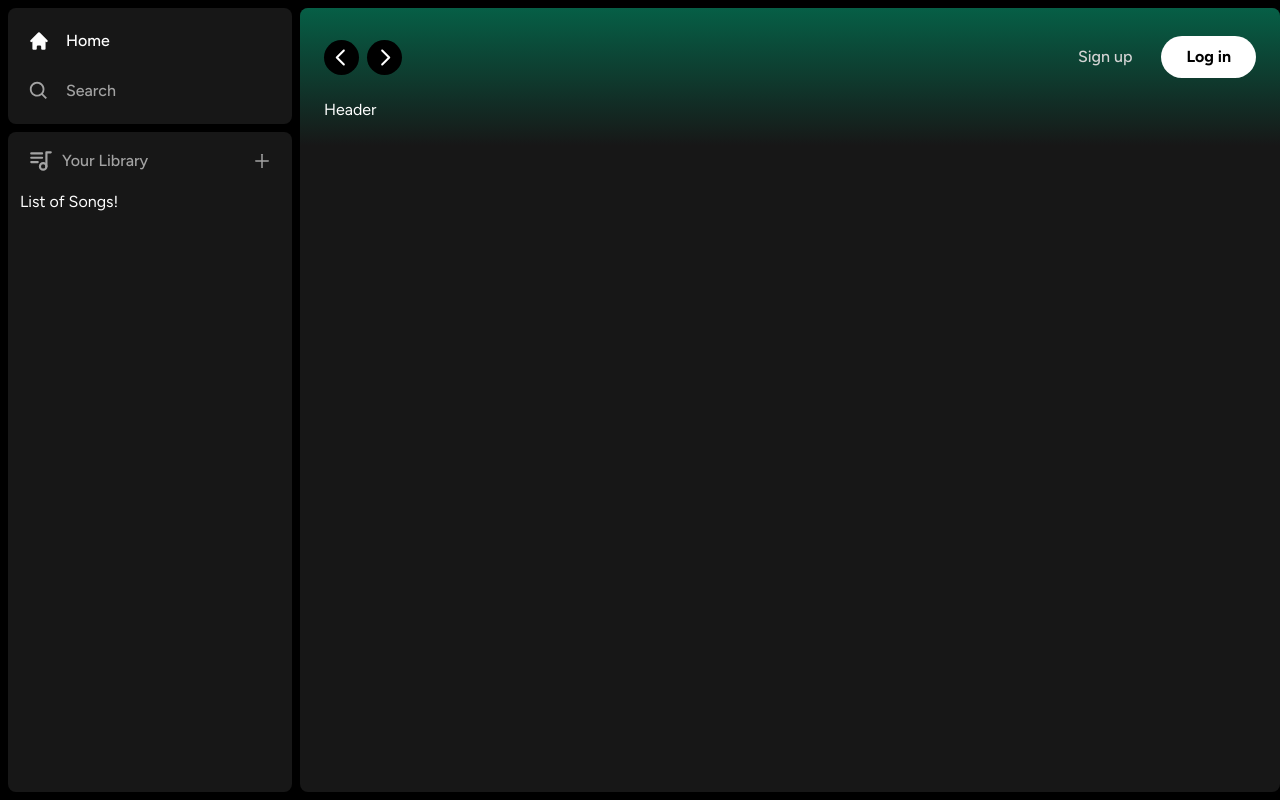
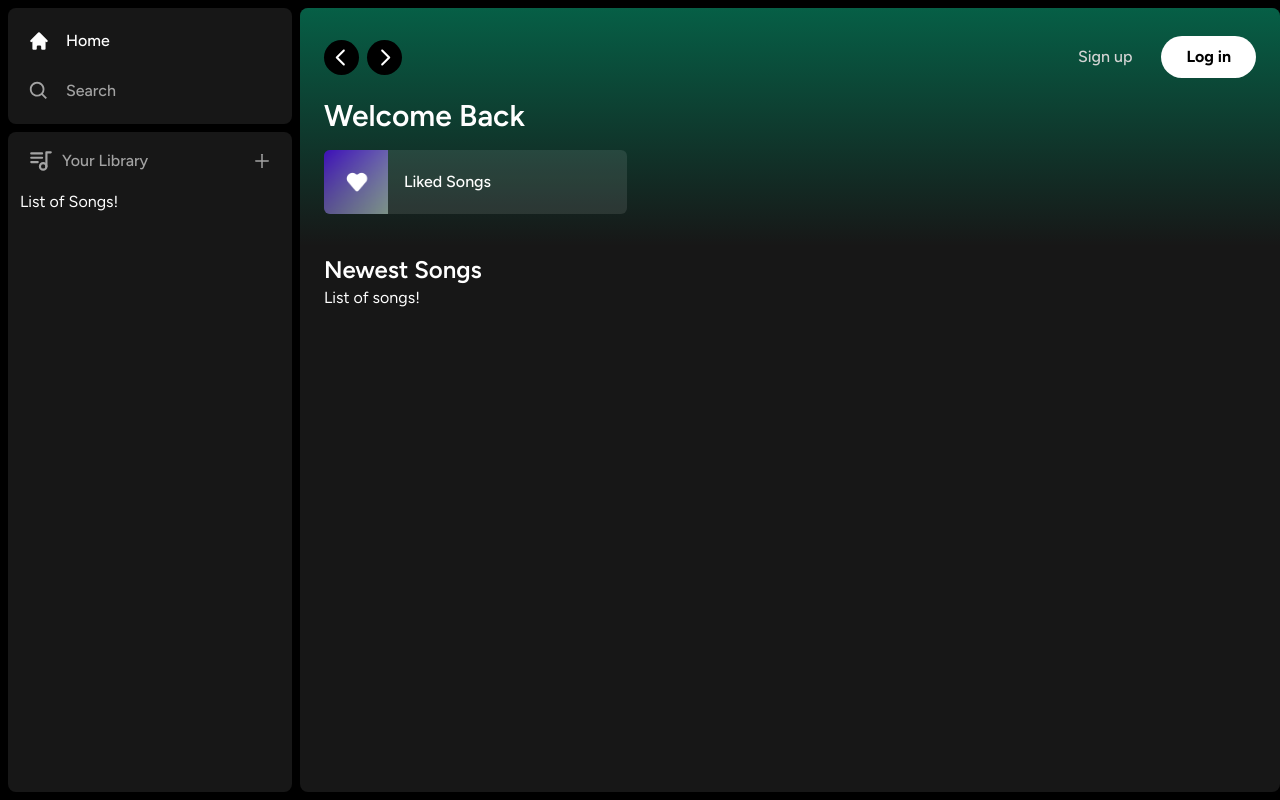
Before and after one commit to Guorvo/not-spotify, a Next.js app in the folder not-spotify/: page / in a window 1280 px wide. Built offline with nearby package versions, Linux system fonts and the light colour scheme.

Commit message:
base layout

```diff
--- a/not-spotify/app/(site)/page.tsx
+++ b/not-spotify/app/(site)/page.tsx
@@ -1,4 +1,5 @@
 import Header from "@/components/Header";
+import ListItem from "@/components/ListItem";
 
 export default function Home() {
   return (
@@ -10,10 +11,44 @@
       w-full
       overflow-hidden
       overflow-y-auto
-      ">
-        <Header>
-          Header
-        </Header>
+      "
+    >
+      <Header>
+        <div className="mb-2">
+          <h1 className="
+              text-white
+              text-3xl
+              font-semibold
+            ">
+            Welcome Back
+          </h1>
+          <div className="
+              grid
+              grid-cols-1
+              sm-gird-cols-2
+              xl:grid-cols-3
+              2xl:grid-cols-4
+              gap-3
+              mt-4
+            ">
+            <ListItem
+              image="/images/liked.png"
+              name="Liked Songs"
+              href="liked"
+            />
+          </div>
+        </div>
+      </Header>
+      <div className="mt-2 mb-7 px-6">
+        <div className="flex justify-between items-center">
+          <h1 className="text-white text-2xl font-semibold">
+            Newest Songs
+          </h1>
+        </div>
+        <div>
+          List of songs!
+        </div>
+      </div>
     </div>
   )
 }
--- /dev/null
+++ b/not-spotify/components/ListItem.tsx
@@ -0,0 +1,79 @@
+'use client'
+
+import Image from "next/image";
+import { useRouter } from "next/navigation";
+import { FaPlay } from "react-icons/fa"
+
+interface ListItemProps {
+  image: string;
+  name: string;
+  href: string;
+}
+
+const ListItem: React.FC<ListItemProps> = ({
+  image,
+  name,
+  href
+}) => {
+  const router = useRouter();
+
+  const onClick = () => {
+    // Add auth before push
+    router.push(href);
+  }
+
+  return (
+    <button
+      onClick={onClick}
+      className="
+        relative
+        group
+        flex
+        items-center
+        rounded-md
+        overflow-hidden
+        gap-x-4
+        bg-neutral-100/10
+        hover:bg-neutral-100/20
+        transition
+        pr-4
+      "
+    >
+      <div className="
+        relative
+        min-h-[64px]
+        min-w-[64px]
+      ">
+        <Image
+          className="object-cover"
+          fill
+          src={image}
+          alt="Image"
+        />
+      </div>
+      <p className="font-medium truncate py-5">
+        {name}
+      </p>
+      <div className="
+          absolute
+          transition
+          opacity-0
+          rounded-full
+          flex
+          items-center
+          justify-center
+          bg-green-500
+          p-4
+          drop-shadow-md
+          right-5
+          group-hover:opacity-100
+          hover:scale-110
+        "
+      >
+        <FaPlay className="text-black"/>
+      </div>
+    </button>
+  )
+}
+
+export default ListItem;
```
Also changed, not shown: not-spotify/public/images/liked.png (added).
